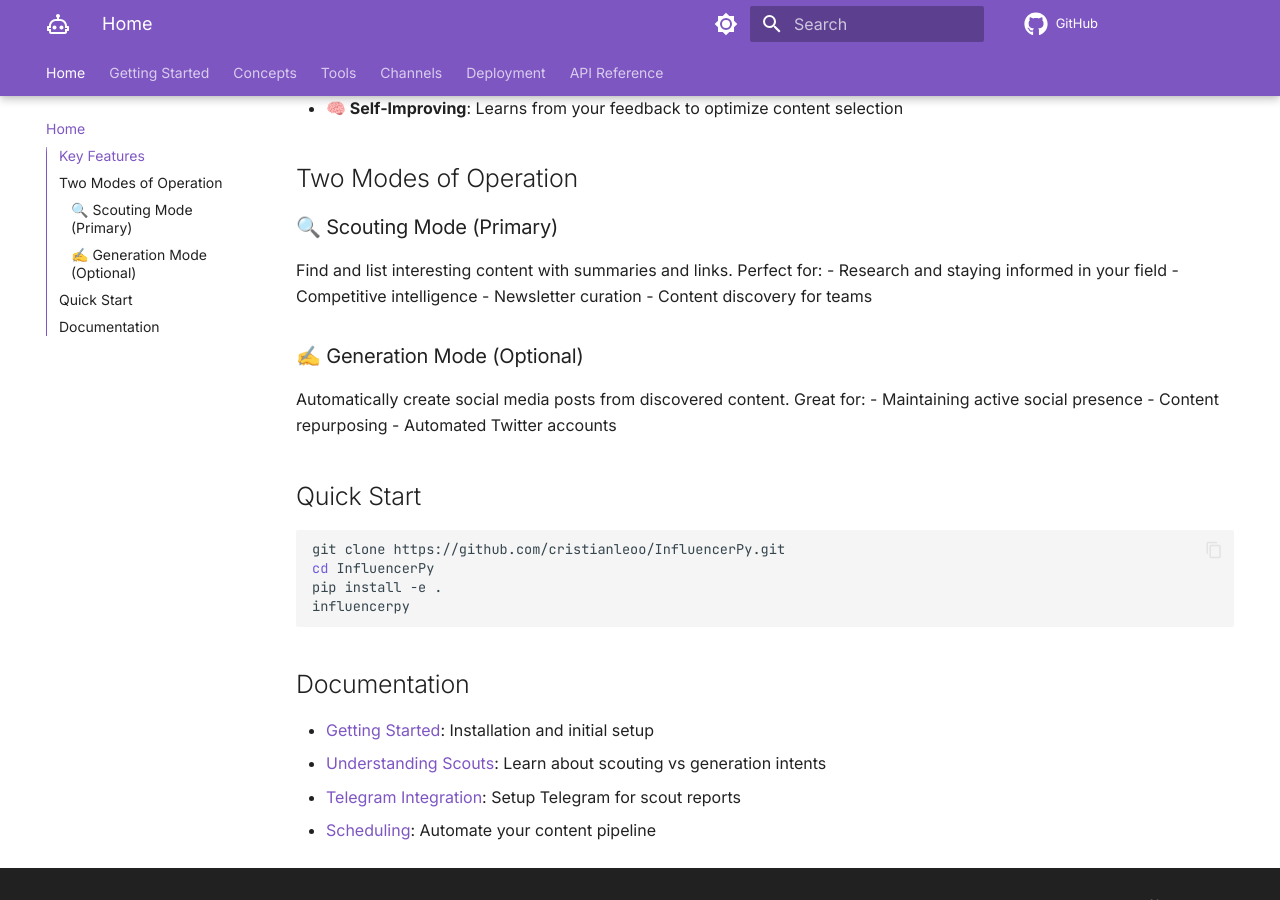
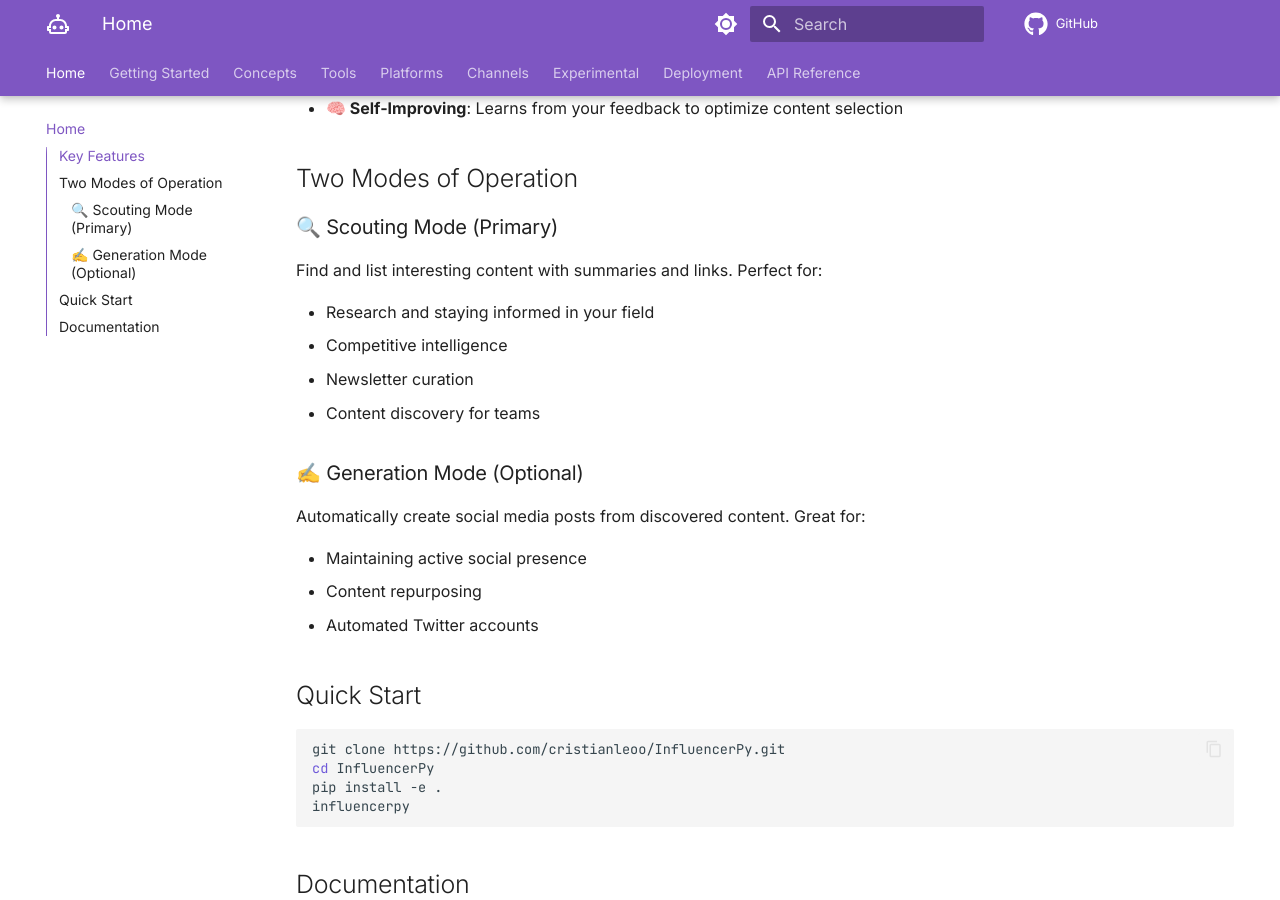
Before and after one commit to cristianleoo/InfluencerPy, an MkDocs documentation site: the page built from docs/index.md, in a window 1280 px wide and 900 px high, scrolled down 543 px. Built offline with MkDocs 1.6.1 and Material for MkDocs 9.7.7, drawn with Linux system fonts in a browser that asks for light colours; comment, search, counter and statistics services are not loaded; some of the changed lines change nothing that is shown.

Commit message:
updated docs

```diff
--- a/docs/index.md
+++ b/docs/index.md
@@ -18,6 +18,7 @@ InfluencerPy is an AI-powered tool that helps you discover, monitor, and curate
 
 ### 🔍 Scouting Mode (Primary)
 Find and list interesting content with summaries and links. Perfect for:
+
 - Research and staying informed in your field
 - Competitive intelligence
 - Newsletter curation
@@ -25,6 +26,7 @@ Find and list interesting content with summaries and links. Perfect for:
 
 ### ✍️ Generation Mode (Optional)
 Automatically create social media posts from discovered content. Great for:
+
 - Maintaining active social presence
 - Content repurposing
 - Automated Twitter accounts
--- a/mkdocs.yml
+++ b/mkdocs.yml
@@ -99,9 +99,16 @@ nav:
     - Scheduler: concepts/scheduler.md
     - Image Generation: concepts/image-generation.md
     - Scheduling: concepts/scheduling.md
+    - System Prompts: concepts/system-prompts.md
   - Tools:
     - HTTP Request: tools/http-request.md
+    - HTTP Request (Technical): tools/http-request-technical.md
+  - Platforms:
+    - Substack: platforms/substack.md
   - Channels:
     - Telegram: channels/telegram.md
+  - Experimental:
+    - Browser Tool: experimental/browser-tool.md
+    - Browser Tool (Technical): experimental/browser-tool-technical.md
   - Deployment: deployment.md
   - API Reference: reference.md
```
